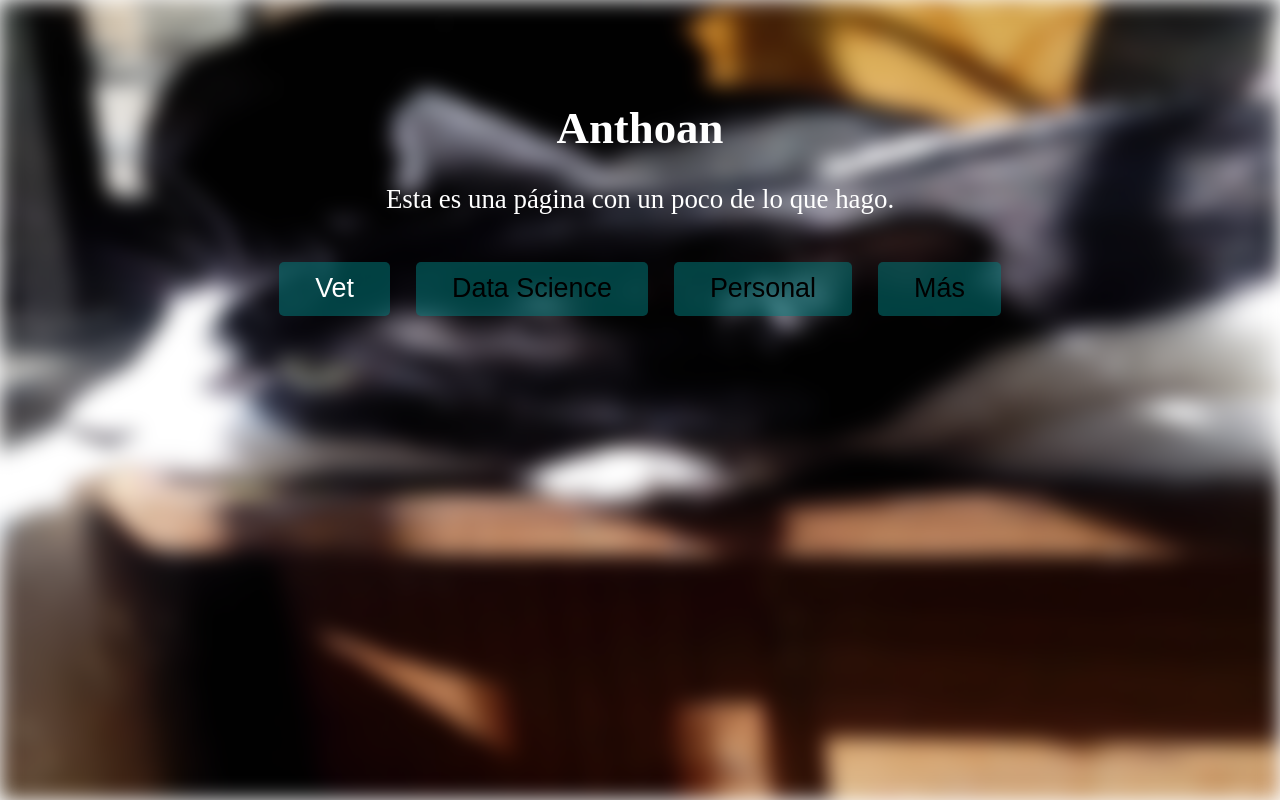
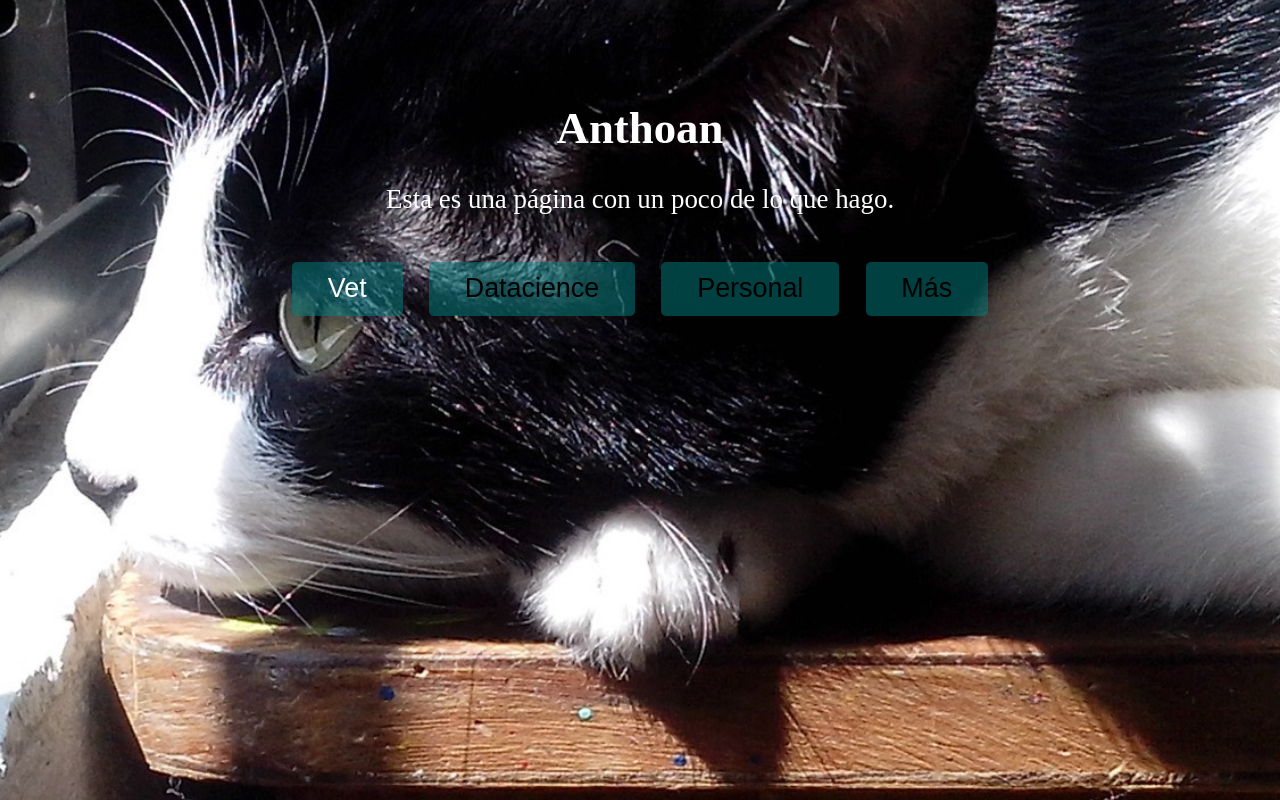
Before and after one commit to AntLecter/Anthoan, a plain HTML site: page index.html in a window 1280 px wide. Drawn offline with Linux system fonts and the light colour scheme.

Commit message:
Update index.html

```diff
--- a/index.html
+++ b/index.html
@@ -9,26 +9,17 @@
             font-family: American Typewriter, serif;
             text-align: center;
             padding: 5vw; /* Ajuste relativo al tamaño de la ventana */
+            background: url('gato2.jpg') no-repeat center center fixed; /* Fondo fijo */
+            background-size: cover;
             color: white;
-        }
-        .background-container {
-            position: fixed;
-            top: 0;
-            left: 0;
-            width: 100%;
-            height: 100%;
-            z-index: -1;
-        }
-        .background-blurred {
-            filter: blur(10px); /* Ajusta la cantidad de desenfoque según lo necesites */
-            width: 100%;
-            height: 100%;
         }
         h1 {
             font-size: 3.5vw; /* Tamaño relativo al tamaño de la ventana */
+            color: white;
         }
         p {
             font-size: 2.1vw; /* Tamaño relativo al tamaño de la ventana */
+            color: white;
             margin: 1.4vh 0; /* Ajuste relativo al tamaño de la ventana */
         }
         .button-container {
@@ -65,14 +56,11 @@
     </style>
 </head>
 <body>
-    <div class="background-container">
-        <img src="gato2.jpg" alt="Background" class="background-blurred">
-    </div>
     <h1>Anthoan</h1>
     <p>Esta es una página con un poco de lo que hago.</p>
     <div class="button-container">
         <button class="button-vet"><a href="vet.html">Vet</a></button>
-        <button class="button-datacience">Data Science</button>
+        <button class="button-datacience">Datacience</button>
         <button class="button-personal">Personal</button>
         <button class="button-mas">Más</button>
     </div>
```
